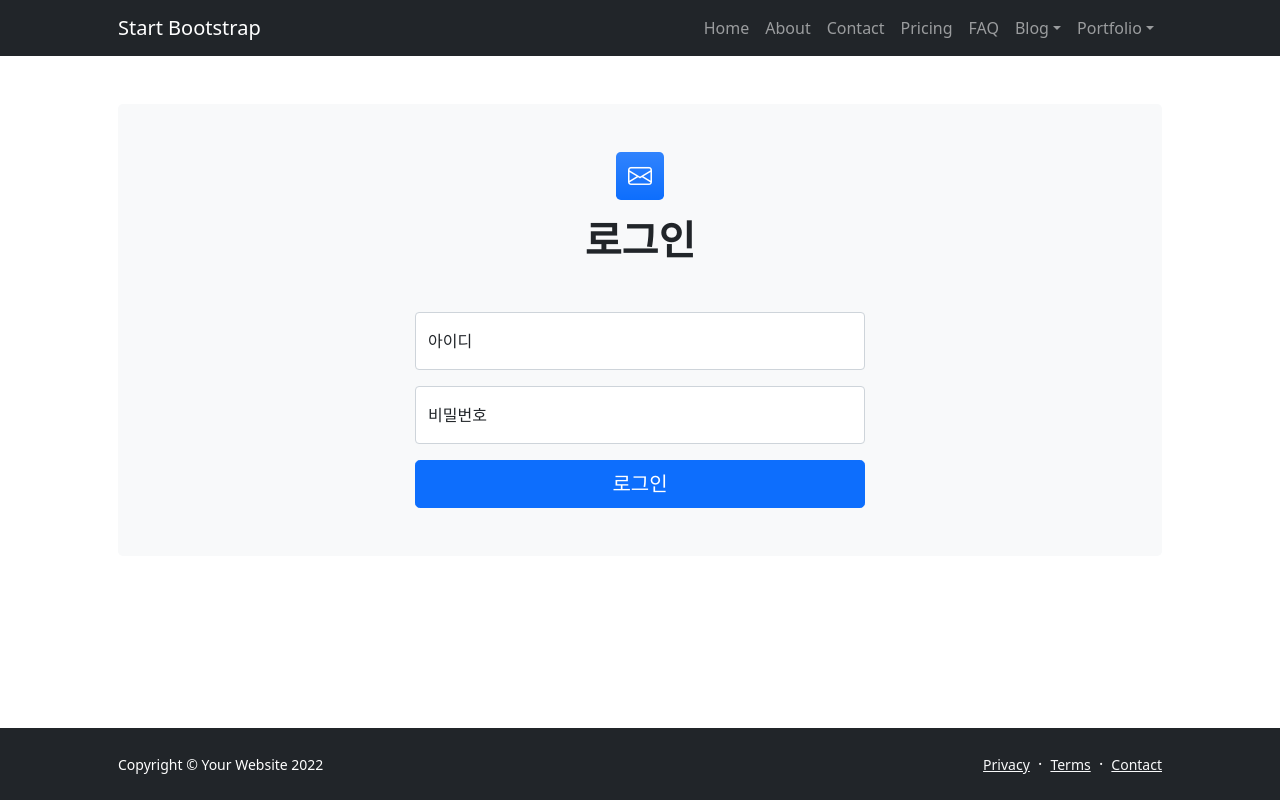
After one commit to R-J-Woo/K-TOUCH, a Django app: page /login/ in a window 1280 px wide. The commit adds this page. Run offline with Django 4.2, Linux system fonts and the light colour scheme; some libraries are stand-ins or nearby versions.

Commit message:
로그인 form/template/view 완료

```diff
--- a/ktouch/ktouch/urls.py
+++ b/ktouch/ktouch/urls.py
@@ -15,10 +15,11 @@ Including another URLconf
 """
 from django.contrib import admin
 from django.urls import path
-from user.views import home, RegisterView
+from user.views import home, RegisterView, LoginView
 
 urlpatterns = [
     path('admin/', admin.site.urls),
     path('', home),
     path('register/', RegisterView.as_view()),
+    path('login/', LoginView.as_view()),
 ]
--- a/ktouch/user/forms.py
+++ b/ktouch/user/forms.py
@@ -1,6 +1,7 @@
 from django import forms
 from .models import User
 from django.db import IntegrityError
+from django.contrib.auth.hashers import check_password, make_password
 
 
 class RegisterForm(forms.Form):
@@ -40,7 +41,7 @@ class RegisterForm(forms.Form):
         password = cleaned_data.get('password')
         re_password = cleaned_data.get('re_password')
 
-        if password and re_password:
+        if uid and name and phone_number and password and re_password:
             if password != re_password:
                 self.add_error('password', '비밀번호가 서로 다릅니다.')
                 self.add_error('re_password', '비밀번호가 서로 다릅니다.')
@@ -50,8 +51,39 @@ class RegisterForm(forms.Form):
                         uid=uid,
                         name=name,
                         phone_number=phone_number,
-                        password=password
+                        password=make_password(password)
                     )
                     user.save()
                 except IntegrityError:
                     self.add_error('uid', '아이디가 이미 존재합니다.')
+
+
+class LoginForm(forms.Form):
+    uid = forms.CharField(
+        error_messages={
+            'required': '아이디를 입력해주세요.'
+        }, max_length=64, label='아이디'
+    )
+    password = forms.CharField(
+        error_messages={
+            'required': '비밀번호를 입력해주세요.'
+        },
+        widget=forms.PasswordInput, label='비밀번호'
+    )
+
+    def clean(self):
+        cleaned_data = super().clean()
+        uid = cleaned_data.get('uid')
+        password = cleaned_data.get('password')
+
+        if uid and password:
+            try:
+                user = User.objects.get(uid=uid)
+            except User.DoesNotExist:
+                self.add_error('uid', '아이디가 없습니다.')
+                return
+
+            if not check_password(password, user.password):  # password가 일치하지 않으면
+                self.add_error('password', '비밀번호를 틀렸습니다.')
+            else:
+                self.username = user.name
--- a/ktouch/user/templates/home.html
+++ b/ktouch/user/templates/home.html
@@ -12,7 +12,7 @@
                         toolkit!</p>
                     <div class="d-grid gap-3 d-sm-flex justify-content-sm-center justify-content-xl-start">
                         <a class="btn btn-primary btn-lg px-4 me-sm-3" href="#features">Get Started</a>
-                        <a class="btn btn-outline-light btn-lg px-4" href="#!">Learn More</a>
+                        <a class="btn btn-outline-light btn-lg px-4" href="#!">{{ username }}</a>
                     </div>
                 </div>
             </div>
--- /dev/null
+++ b/ktouch/user/templates/login.html
@@ -0,0 +1,39 @@
+{% extends "base.html" %}
+{% block contents %}
+<section class="py-5">
+    <div class="container px-5">
+        <!-- Contact form-->
+        <div class="bg-light rounded-3 py-5 px-4 px-md-5 mb-5">
+            <div class="text-center mb-5">
+                <div class="feature bg-primary bg-gradient text-white rounded-3 mb-3"><i class="bi bi-envelope"></i>
+                </div>
+                <h1 class="fw-bolder">로그인</h1>
+            </div>
+            <div class="row gx-5 justify-content-center">
+                <div class="col-lg-8 col-xl-6">
+                    {{ error }}
+                </div>
+            </div>
+            <div class="row gx-5 justify-content-center">
+                <div class="col-lg-8 col-xl-6">
+                    <form method="POST" action=".">
+                        {% csrf_token %}
+                        {% for field in form %}
+                        <div class="form-floating mb-3">
+                            <input class="form-control" id="{{ field.id_for_label }}"
+                                type="{{ field.field.widget.input_type }}" placeholder="{{ field.label }}"
+                                name="{{ field.name }}" />
+                            <label for="{{ field.id_for_label }}">{{ field.label }}</label>
+                        </div>
+                        {% if field.errors %}
+                        <span style="color:red">{{ field.errors }}</span>
+                        {% endif %}
+                        {% endfor %}
+                        <div class="d-grid"><button class="btn btn-primary btn-lg" type="submit">로그인</button></div>
+                    </form>
+                </div>
+            </div>
+        </div>
+    </div>
+</section>
+{% endblock %}
--- a/ktouch/user/views.py
+++ b/ktouch/user/views.py
@@ -1,14 +1,25 @@
+from distutils.log import Log
 from django.shortcuts import render
 from django.views.generic import FormView
-from .forms import RegisterForm
+from .forms import RegisterForm, LoginForm
 # Create your views here.
 
 
 def home(request):  # 메인 페이지
-    return render(request, 'home.html')
+    return render(request, 'home.html', {'username': request.session.get('user')})
 
 
 class RegisterView(FormView):
     template_name = 'register.html'
     form_class = RegisterForm
     success_url = '/'
+
+
+class LoginView(FormView):
+    template_name = 'login.html'
+    form_class = LoginForm
+    success_url = '/'
+
+    def form_valid(self, form):  # 유효성 검사가 끝나고 세션 처리를 해주기 위함
+        self.request.session['user'] = form.username
+        return super().form_valid(form)
```
Also changed, not shown: ktouch/db.sqlite3.
